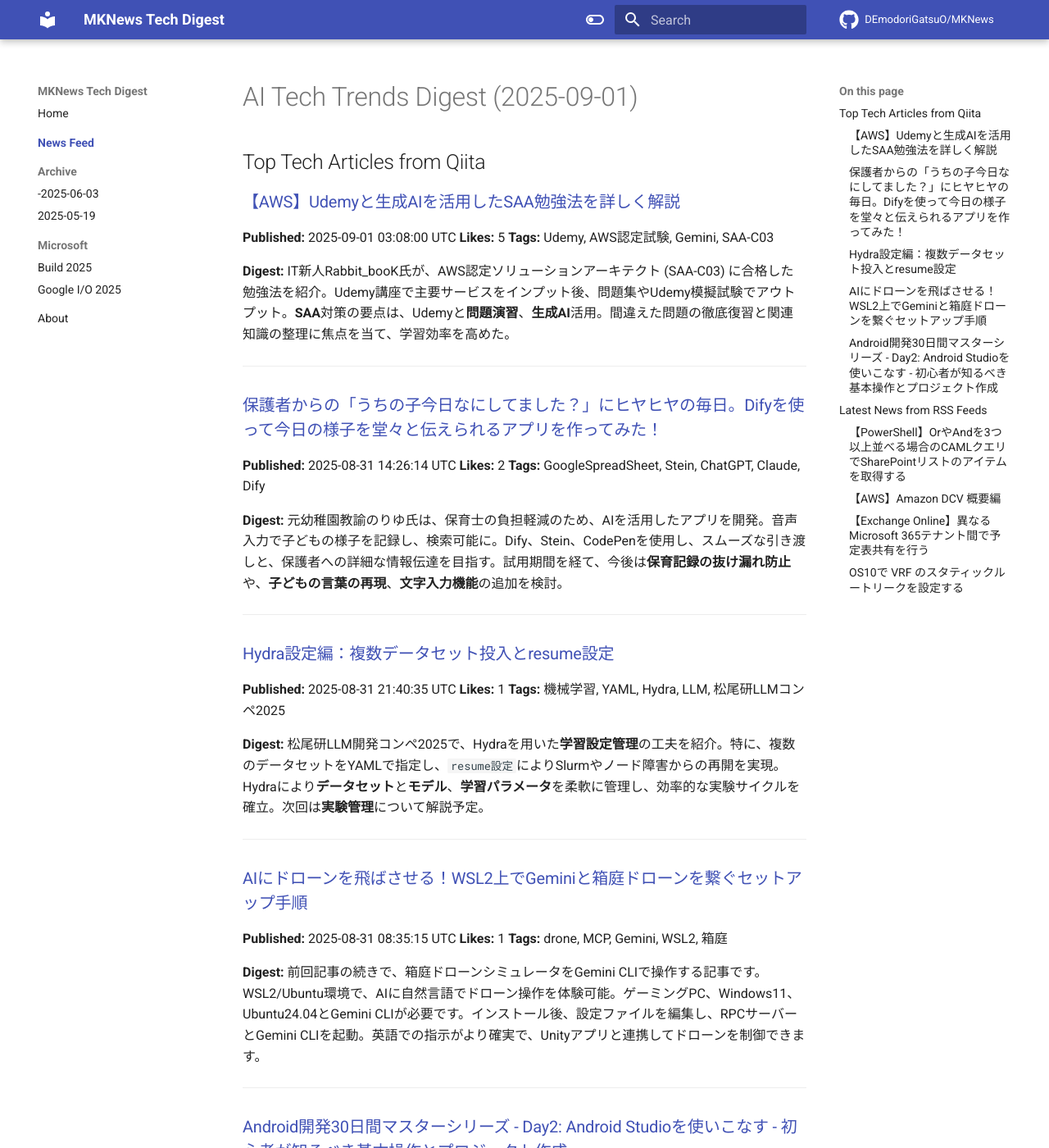
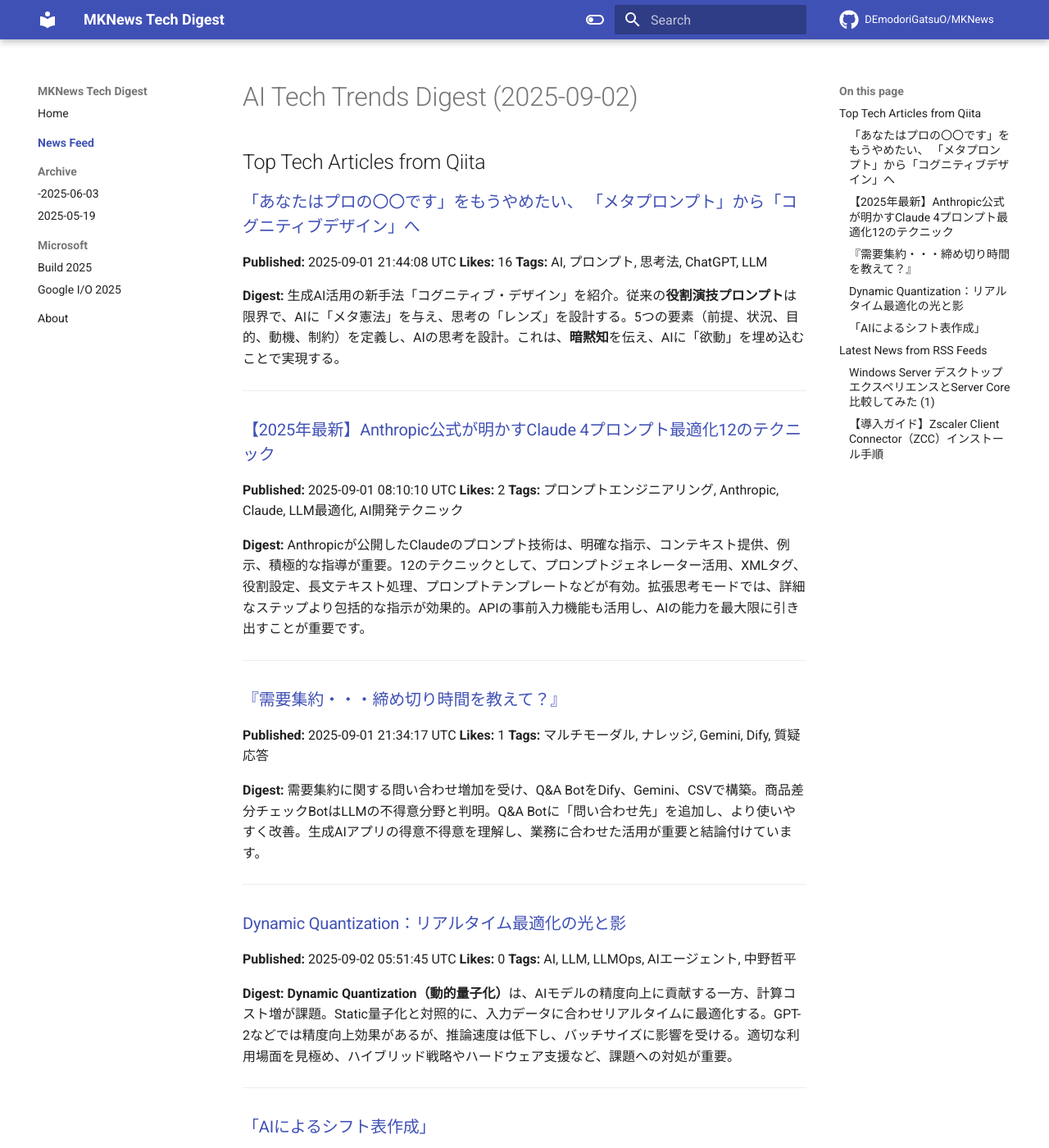
Before and after one commit to DEmodoriGatsuO/MKNews, an MkDocs documentation site: the page built from docs/news/index.md, in a window 1280 px wide and 1400 px high. Shown: the whole window at 82% size. Built offline with MkDocs 1.6.1 and Material for MkDocs 9.7.7, drawn with Linux system fonts in a browser that asks for light colours; comment, search, counter and statistics services are not loaded; some of the changed text lies outside the part shown.

Commit message:
Automated AI Tech Digest - 2025-09-02

```diff
--- a/docs/news/index.md
+++ b/docs/news/index.md
@@ -1,98 +1,78 @@
-# AI Tech Trends Digest (2025-09-01)
+# AI Tech Trends Digest (2025-09-02)
 
 
 ## Top Tech Articles from Qiita
 
 
-### [【AWS】Udemyと生成AIを活用したSAA勉強法を詳しく解説](https://qiita.com/Rabbit_booK/items/56d97c293f278431b6b6)
-**Published:** 2025-09-01 03:08:00 UTC
-**Likes:** 5
-**Tags:** Udemy, AWS認定試験, Gemini, SAA-C03
+### [「あなたはプロの〇〇です」をもうやめたい、 「メタプロンプト」から「コグニティブデザイン」へ](https://qiita.com/makotosaekit/items/0eccb562bf7d3f66fbfa)
+**Published:** 2025-09-01 21:44:08 UTC
+**Likes:** 16
+**Tags:** AI, プロンプト, 思考法, ChatGPT, LLM
 
 **Digest:**
-IT新人Rabbit_booK氏が、AWS認定ソリューションアーキテクト (SAA-C03) に合格した勉強法を紹介。Udemy講座で主要サービスをインプット後、問題集やUdemy模擬試験でアウトプット。**SAA**対策の要点は、Udemyと**問題演習**、**生成AI**活用。間違えた問題の徹底復習と関連知識の整理に焦点を当て、学習効率を高めた。
+生成AI活用の新手法「コグニティブ・デザイン」を紹介。従来の**役割演技プロンプト**は限界で、AIに「メタ憲法」を与え、思考の「レンズ」を設計する。5つの要素（前提、状況、目的、動機、制約）を定義し、AIの思考を設計。これは、**暗黙知**を伝え、AIに「欲動」を埋め込むことで実現する。
 
 ---
 
-### [保護者からの「うちの子今日なにしてました？」にヒヤヒヤの毎日。Difyを使って今日の様子を堂々と伝えられるアプリを作ってみた！](https://qiita.com/riyu_11/items/8808d8a4e9bc4ed21231)
-**Published:** 2025-08-31 14:26:14 UTC
+### [【2025年最新】Anthropic公式が明かすClaude 4プロンプト最適化12のテクニック](https://qiita.com/Nakamura-Kaito/items/22303be7122e5e8abe2a)
+**Published:** 2025-09-01 08:10:10 UTC
 **Likes:** 2
-**Tags:** GoogleSpreadSheet, Stein, ChatGPT, Claude, Dify
+**Tags:** プロンプトエンジニアリング, Anthropic, Claude, LLM最適化, AI開発テクニック
 
 **Digest:**
-元幼稚園教諭のりゆ氏は、保育士の負担軽減のため、AIを活用したアプリを開発。音声入力で子どもの様子を記録し、検索可能に。Dify、Stein、CodePenを使用し、スムーズな引き渡しと、保護者への詳細な情報伝達を目指す。試用期間を経て、今後は**保育記録の抜け漏れ防止**や、**子どもの言葉の再現**、**文字入力機能**の追加を検討。
+Anthropicが公開したClaudeのプロンプト技術は、明確な指示、コンテキスト提供、例示、積極的な指導が重要。12のテクニックとして、プロンプトジェネレーター活用、XMLタグ、役割設定、長文テキスト処理、プロンプトテンプレートなどが有効。拡張思考モードでは、詳細なステップより包括的な指示が効果的。APIの事前入力機能も活用し、AIの能力を最大限に引き出すことが重要です。
 
 ---
 
-### [Hydra設定編：複数データセット投入とresume設定](https://qiita.com/hiro7_2kae/items/c8496ee17c162703cda6)
-**Published:** 2025-08-31 21:40:35 UTC
+### [『需要集約・・・締め切り時間を教えて？』](https://qiita.com/sugasawakazumi/items/95269e45596f4db8815e)
+**Published:** 2025-09-01 21:34:17 UTC
 **Likes:** 1
-**Tags:** 機械学習, YAML, Hydra, LLM, 松尾研LLMコンペ2025
+**Tags:** マルチモーダル, ナレッジ, Gemini, Dify, 質疑応答
 
 **Digest:**
-松尾研LLM開発コンペ2025で、Hydraを用いた**学習設定管理**の工夫を紹介。特に、複数のデータセットをYAMLで指定し、`resume設定`によりSlurmやノード障害からの再開を実現。Hydraにより**データセット**と**モデル**、**学習パラメータ**を柔軟に管理し、効率的な実験サイクルを確立。次回は**実験管理**について解説予定。
+需要集約に関する問い合わせ増加を受け、Q&A BotをDify、Gemini、CSVで構築。商品差分チェックBotはLLMの不得意分野と判明。Q&A Botに「問い合わせ先」を追加し、より使いやすく改善。生成AIアプリの得意不得意を理解し、業務に合わせた活用が重要と結論付けています。
 
 ---
 
-### [AIにドローンを飛ばさせる！WSL2上でGeminiと箱庭ドローンを繋ぐセットアップ手順](https://qiita.com/kanetugu2018/items/60c6fb3b906a430097fc)
-**Published:** 2025-08-31 08:35:15 UTC
-**Likes:** 1
-**Tags:** drone, MCP, Gemini, WSL2, 箱庭
+### [Dynamic Quantization：リアルタイム最適化の光と影](https://qiita.com/huntersai/items/0a2389dbe7de11b2097e)
+**Published:** 2025-09-02 05:51:45 UTC
+**Likes:** 0
+**Tags:** AI, LLM, LLMOps, AIエージェント, 中野哲平
 
 **Digest:**
-前回記事の続きで、箱庭ドローンシミュレータをGemini CLIで操作する記事です。WSL2/Ubuntu環境で、AIに自然言語でドローン操作を体験可能。ゲーミングPC、Windows11、Ubuntu24.04とGemini CLIが必要です。インストール後、設定ファイルを編集し、RPCサーバーとGemini CLIを起動。英語での指示がより確実で、Unityアプリと連携してドローンを制御できます。
+**Dynamic Quantization（動的量子化）**は、AIモデルの精度向上に貢献する一方、計算コスト増が課題。Static量子化と対照的に、入力データに合わせリアルタイムに最適化する。GPT-2などでは精度向上効果があるが、推論速度は低下し、バッチサイズに影響を受ける。適切な利用場面を見極め、ハイブリッド戦略やハードウェア支援など、課題への対処が重要。
 
 ---
 
-### [Android開発30日間マスターシリーズ - Day2: Android Studioを使いこなす - 初心者が知るべき基本操作とプロジェクト作成](https://qiita.com/555hamano/items/0c9cf6c08d5d86a6f78b)
-**Published:** 2025-09-01 05:44:31 UTC
+### [「AIによるシフト表作成」](https://qiita.com/kaz_ict_nurse/items/211c8aaf8abe7c6b204d)
+**Published:** 2025-09-02 03:57:28 UTC
 **Likes:** 0
-**Tags:** Android, 初心者, AndroidStudio, LLM, ModelContextProtocol
+**Tags:** AI, 数理最適化, シフト表, ChatGPT, Claude
 
 **Digest:**
-Android Studioの使い方を解説。**プロジェクト作成**から始まり、**インターフェース**、**デバッグ**、**コードエディタ**の活用方法を学び、アプリ実行までを網羅。**エミュレータ**、**実機**での実行、**Logcat**、**ブレークポイント**も解説。**Gradle**ビルド、**リソース管理**、**ホットリロード**、**トラブルシューティング**のヒントも提供。最後にTodoアプリ作成とプロファイリングによる**パフォーマンス監視**まで解説。
+病棟シフト最適化をAIで試みた結果、ChatGPT4o mini、Claude sonnet 4、chatGPT 5、Geminiは、複雑な制約を完全に満たすシフト表を生成できず、実用レベルには達しませんでした。プロンプト改善の余地はあるものの、現状では数理最適化モデルが最善策という結論です。
 
 ---
 
 ## Latest News from RSS Feeds
 
 
-### [【PowerShell】OrやAndを3つ以上並べる場合のCAMLクエリでSharePointリストのアイテムを取得する](https://blog.jbs.co.jp/entry/2025/09/01/131934)
+### [Windows Server デスクトップエクスペリエンスとServer Core比較してみた (1)](https://blog.jbs.co.jp/entry/2025/09/02/141555)
 **Source:** JBS Blog
-**Published:** 2025-09-01 04:19:34 UTC
-**Tags:** PowerShell, SharePoint
+**Published:** 2025-09-02 05:15:55 UTC
+**Tags:** Windows Server
 
 **Digest:**
-PowerShellでSharePointのCAMLクエリを構築する際、複数のOr（And）条件を組み合わせる方法を解説します。これにより、より複雑な条件でリストアイテムを検索できるようになります。PowerShellのコマンドレットを駆使し、CAMLクエリの柔軟性を最大限に活かしましょう。
+Windows Serverには「デスクトップエクスペリエンス」と「Server Core」の2つのインストールオプションが存在します。本記事では、両者の概要、特徴、インストール手順を比較解説。デスクトップエクスペリエンスはGUIベース、Server Coreはコマンドラインが中心で、用途やリソース消費量に違いがあります。検証環境でのOSインストールについても触れます。
 
 ---
 
-### [【AWS】Amazon DCV 概要編](https://blog.jbs.co.jp/entry/2025/09/01/115655)
+### [【導入ガイド】Zscaler Client Connector（ZCC）インストール手順](https://blog.jbs.co.jp/entry/2025/09/02/131132)
 **Source:** JBS Blog
-**Published:** 2025-09-01 02:56:55 UTC
-**Tags:** AWS, Amazon DCV
+**Published:** 2025-09-02 04:11:32 UTC
+**Tags:** Zscaler, ZCC, Tech, ゼロトラスト
 
 **Digest:**
-近年、リモートワークの普及で、高性能グラフィック処理への遠隔アクセス需要が高まっています。AWSのAmazon DCVは、高画質・低遅延で滑らかな動作を実現し、負荷の高い作業にも対応。ブラウザ経由で接続可能で、DCVサーバー、Session Manager、Brokerなどの構成要素で成り立っています。
+前回の記事に続き、ゼロトラストを実現するZscalerのセキュリティプラットフォームについて解説します。今回は、ユーザー端末とZscalerクラウドを繋ぐエージェント「Zscaler Client Connector（ZCC）」の基本的なインストール手順と動作確認方法を紹介。Zscalerサービスの有効確認、ZCCインストーラのダウンロード、インストール、動作確認の流れを解説します。
 
 ---
-
-### [【Exchange Online】異なるMicrosoft 365テナント間で予定表共有を行う](https://blog.jbs.co.jp/entry/2025/09/01/102226)
-**Source:** JBS Blog
-**Published:** 2025-09-01 01:22:26 UTC
-**Tags:** Exchange Online, Microsoft 365
-
-**Digest:**
-Exchange Onlineでの予定表共有を解説。組織全体での共有（**組織共有**)と、特定の相手との**個別共有**があり、それぞれメリット・デメリットが存在します。**テナント**が異なると、その設定やアクセス方法も変わるので注意が必要です。状況に合わせて最適な共有方法を選択し、円滑なコミュニケーションを実現しましょう。
-
----
-
-### [OS10で VRF のスタティックルートリークを設定する](https://blog.jbs.co.jp/entry/2025/09/01/091833)
-**Source:** JBS Blog
-**Published:** 2025-09-01 00:18:33 UTC
-**Tags:** OS10, VRF, ルートリーク
-
-**Digest:**
-前回に続き、Dell SmartFabric OS10（OS10）でのVRF設定について、今回はスタティックルートリーク設定を紹介。異なるVRF間の通信を可能にするルートリーク設定は、送信元VRFから宛先VRFへルート情報をリークすることで実現。設定方法と設定値の確認について解説しています。
-
----
```
